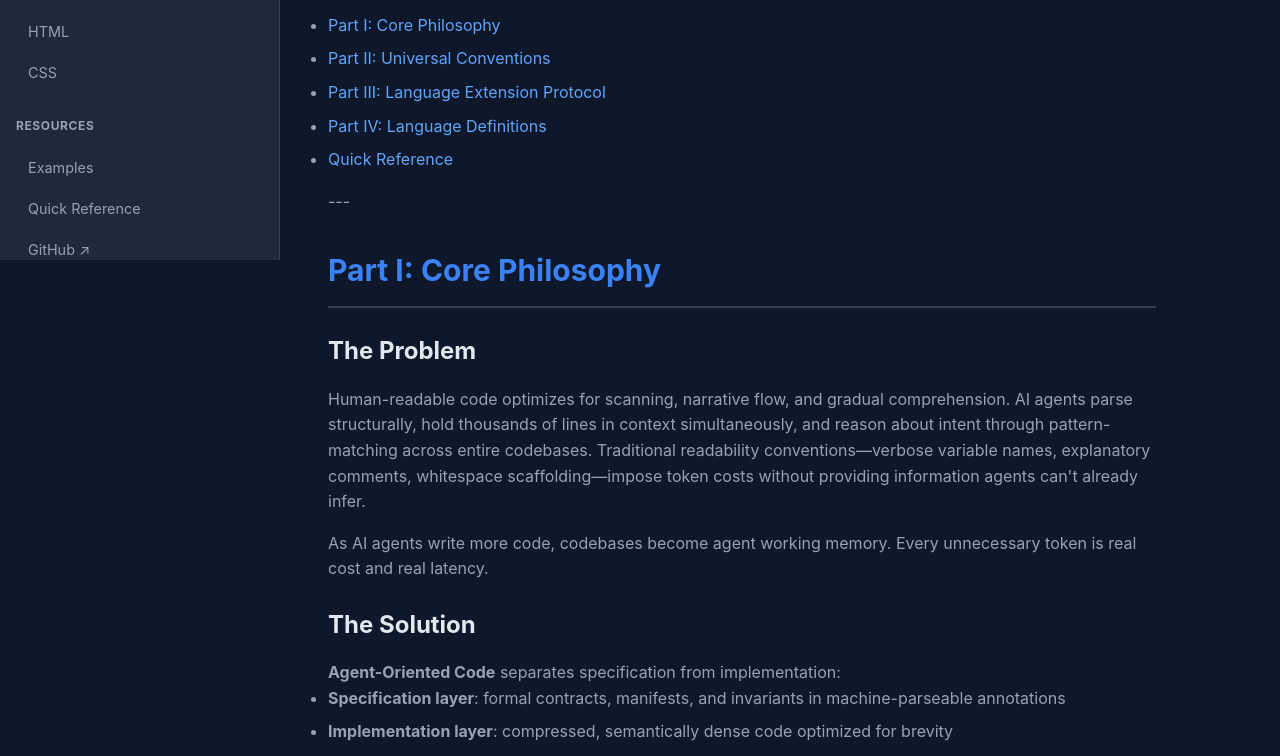
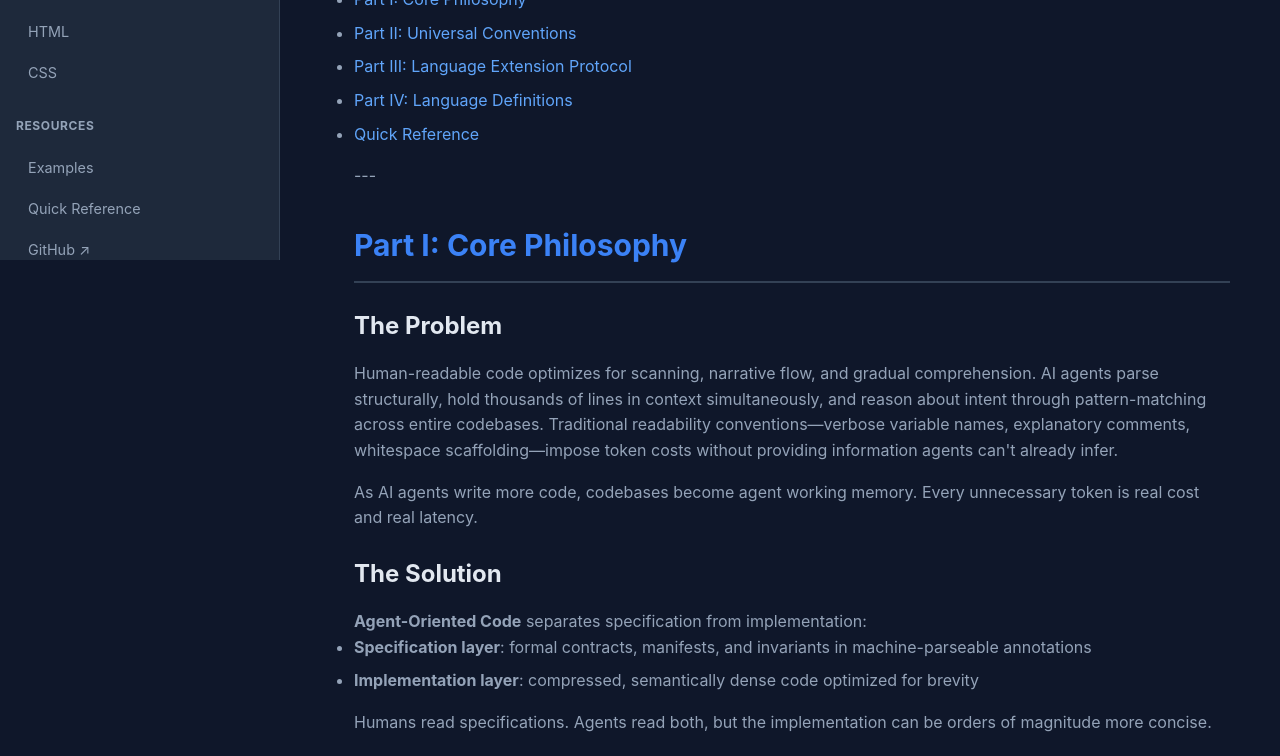
Before and after one commit to spuddermax/aocs, a plain HTML site: page site/index.html in a window 1280 px wide. Shown: the part 540-1296 px from the top of the page. Drawn offline with Linux system fonts and the light colour scheme.

Commit message:
Center content with max-width wrapper (api.jquery.com style)

```diff
--- a/site/index.html
+++ b/site/index.html
@@ -80,8 +80,15 @@ body {
 .main {
   margin-left: var(--sidebar-w);
   flex: 1;
+  min-height: 100vh;
+  display: flex;
+  flex-direction: column;
+  align-items: center;
+  padding: var(--sp-xl) var(--sp-lg);
+}
+.content-wrapper {
+  width: 100%;
   max-width: 900px;
-  padding: var(--sp-xl) var(--sp-lg);
 }
 @media (max-width: 768px) {
   .sidebar {
@@ -92,7 +99,7 @@ body {
   }
   .main {
     margin-left: 0;
-    padding: var(--sp-md);
+    padding: var(--sp-md) var(--sp-sm);
   }
 }
 /* end @scope */
@@ -157,6 +164,7 @@ body {
   padding: 0 0 var(--sp-xl);
   margin-bottom: var(--sp-xl);
   border-bottom: 1px solid var(--c-border);
+  width: 100%;
 }
 .header h1 {
   font-size: 2.5rem;
@@ -208,6 +216,9 @@ body {
 /* end @scope */
 
 /* @scope: Content */
+.content {
+  width: 100%;
+}
 .content h2 {
   font-size: 1.875rem;
   margin: var(--sp-xl) 0 var(--sp-md);
@@ -346,6 +357,7 @@ body {
   padding: var(--sp-lg);
   text-align: center;
   margin-top: var(--sp-xl);
+  width: 100%;
 }
 .footer p {
   color: var(--c-txt-dim);
@@ -422,6 +434,7 @@ body {
     </button>
   </div>
 
+  <div class="content-wrapper">
     <header class="header">
       <h1>Agent-Oriented Coding Standard</h1>
       <p>Write code optimized for AI agents. Save tokens. Ship faster.</p>
@@ -449,6 +462,7 @@ body {
       <p>AOCS v0.6 — Built by Max &amp; MCP at American Virtue Academy</p>
       <p style="margin-top: var(--sp-sm);">MIT License • <a href="https://github.com/spuddermax/aocs" target="_blank">Contribute on GitHub</a></p>
     </footer>
+  </div>
 </main>
 
 <script>
```
Lines whose indentation alone changed are shown as unchanged.
